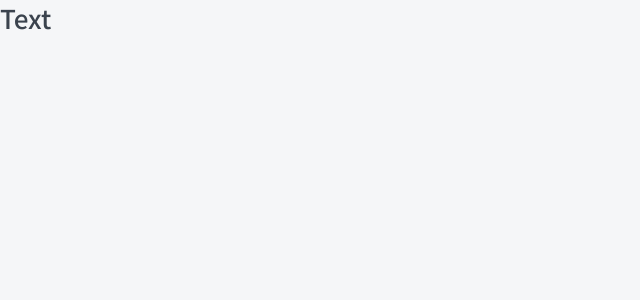
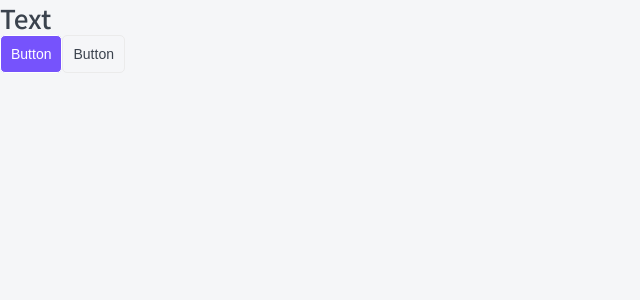
Before and after one commit to heykirzhukovskiy/udemy_react-nextjs, a Next.js app in the folder second_part_app/: page / in a window 1280 px wide. Shown: the top 300 px of the page, without its empty margins (0-640 px from the left). Built offline with nearby package versions, Linux system fonts and the light colour scheme.

Commit message:
Adds Button w/2 state

```diff
--- /dev/null
+++ b/second_part_app/components/Button/Button.module.css
@@ -0,0 +1,33 @@
+.button {
+	display: inline-block;
+	box-sizing: border-box;
+	border-radius: 5px;
+	border: 1px solid;
+	font-size: 14px;
+	padding: 10px;
+	margin: 0;
+	cursor: pointer;
+	text-align: center;
+	transition: all .3s;
+}
+
+.primary {
+	border-color: var(--white);
+	background: var(--primary);
+	color: var(--white);
+}
+
+.primary:hover {
+	background: var(--primary-hover);
+}
+
+.ghost {
+	border-color: var(--gray-light);
+	background: none;
+	color: var(--black);
+}
+
+.ghost:hover {
+	background: var(--primary);
+	color: var(--white);
+}
--- /dev/null
+++ b/second_part_app/components/Button/Button.props.ts
@@ -0,0 +1,6 @@
+import { ReactNode } from 'react';
+
+export interface ButtonProps {
+  children: ReactNode
+  appearance: 'primary' | 'ghost'
+}
--- /dev/null
+++ b/second_part_app/components/Button/Button.tsx
@@ -0,0 +1,14 @@
+import { ButtonProps } from './Button.props';
+import styles from './Button.module.css';
+import cn from 'classnames';
+
+export const Button = ({ appearance, children }: ButtonProps): JSX.Element => {
+  return (
+		<button className={cn(styles.button, {
+			[styles.primary]: appearance == 'primary',
+			[styles.ghost]: appearance == 'ghost'
+		})}>
+			{children}
+		</button>
+	);
+};
--- /dev/null
+++ b/second_part_app/components/Button/index.ts
@@ -0,0 +1 @@
+export { Button } from './Button';
--- a/second_part_app/components/Htag/Htag.prop.ts
+++ b/second_part_app/components/Htag/Htag.props.ts
@@ -1,6 +1,6 @@
 import { ReactNode } from 'react';
 
 export interface HtagProps {
-	tag: 'h1' | 'h2' | 'h3';
-	children: ReactNode;
+  tag: 'h1' | 'h2' | 'h3'
+  children: ReactNode
 }
--- a/second_part_app/components/index.ts
+++ b/second_part_app/components/index.ts
@@ -1 +1,2 @@
 export { Htag } from './Htag';
+export { Button } from './Button';
--- a/second_part_app/pages/index.tsx
+++ b/second_part_app/pages/index.tsx
@@ -1,10 +1,12 @@
 import * as React from 'react';
-import { Htag } from '../components';
+import { Button, Htag } from '../components';
 
 export default function Home(): JSX.Element {
   return (
     <>
-			<Htag tag='h1'>Text</Htag>
+      <Htag tag="h1">Text</Htag>
+			<Button appearance="primary">Button</Button>
+			<Button appearance="ghost">Button</Button>
     </>
   );
 }
--- a/second_part_app/styles/globals.css
+++ b/second_part_app/styles/globals.css
@@ -19,12 +19,14 @@ a {
 }
 
 :root {
-	--background: #F5F6F8;
-	--black: #3B434E;
+  --background: #f5f6f8;
+  --black: #3b434e;
+	--gray-light: #ebebeb;
   --white: white;
-	--primary: #7653FC;
-	--red: #FC836D;
-	--additional: #1DC47E;
-	--additional-light: #C8F8E4;
+  --primary: #7653fc;
+  --primary-hover: #6541f7;
+  --red: #fc836d;
+  --green: #1dc47e;
+  --green-light: #c8f8e4;
   --font-family: 'Noto Sans KR', sans-serif;
 }
```
Also changed, not shown: second_part_app/components/Htag/Htag.tsx (+12 -8 lines), second_part_app/package.json (+7 -6 lines), 1 other file (tests, documents, lock files or other folders). Lines whose indentation alone changed are shown as unchanged.
